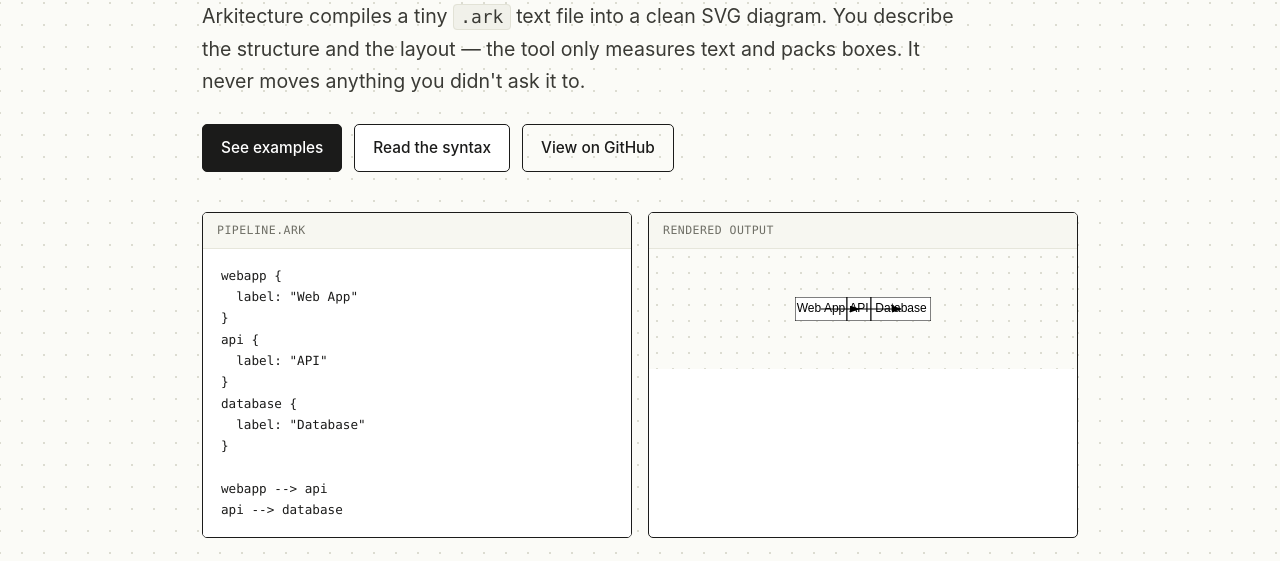
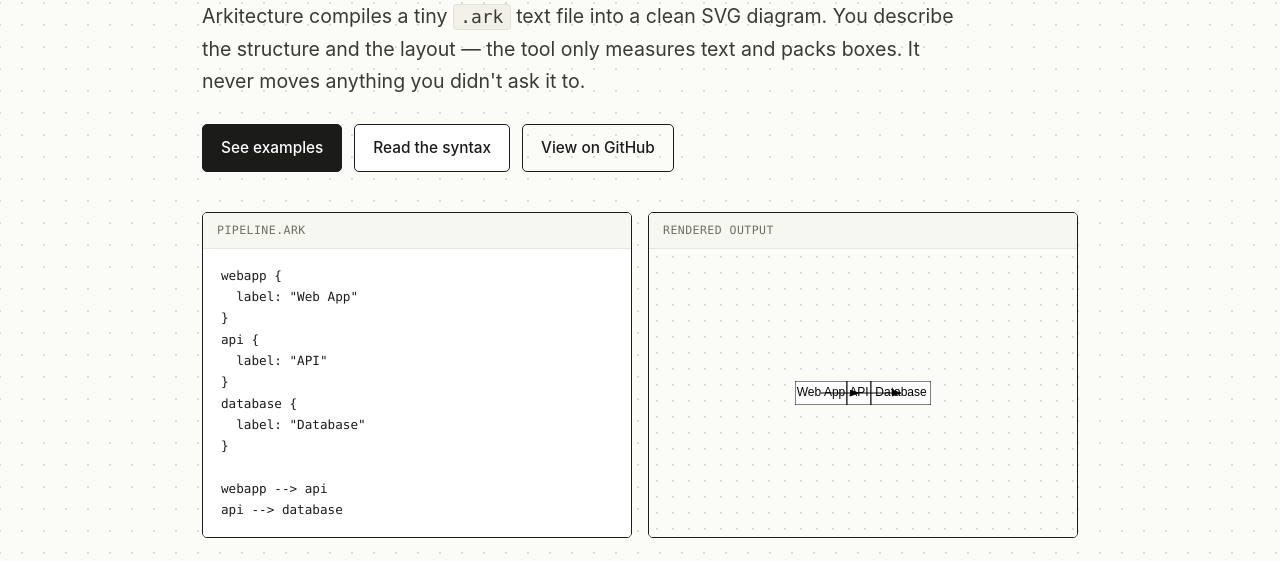
Before and after one commit to kurrik/arkitecture, a plain HTML site: page site/index.html in a window 1280 px wide. Shown: the part 239-800 px from the top of the page. Drawn offline with Linux system fonts and the light colour scheme.

Commit message:
fix(site): render panel background fills the whole panel (#6)
The two example panels stretch to equal height (the taller source), but the
render panel's dotted .render-area only took its min-height, so the panel's
plain-white background showed through below the diagram. Make .panel a flex
column and let .render-area grow (flex: 1) to fill it — the dotted background
now covers the whole panel and the diagram centres within it.


Claude-Session: https://claude.ai/code/session_017QRF1bnF3d1ZiU6ob5DkQS

Co-authored-by: Claude <noreply@anthropic.com>

```diff
--- a/site/style.css
+++ b/site/style.css
@@ -100,7 +100,7 @@ pre code { background: none; border: 0; padding: 0; }
 
 /* ---- demo / example panels ---- */
 .demo { display: grid; grid-template-columns: 1fr 1fr; gap: 16px; margin-top: 40px; align-items: stretch; }
-.panel { border: 1px solid var(--ink); border-radius: var(--radius); background: var(--card); overflow: hidden; }
+.panel { border: 1px solid var(--ink); border-radius: var(--radius); background: var(--card); overflow: hidden; display: flex; flex-direction: column; }
 .panel .panel-label {
   font-family: var(--mono); font-size: .72rem; letter-spacing: .04em; text-transform: uppercase;
   color: var(--muted); padding: 8px 14px; border-bottom: 1px solid #e6e6db; background: #f7f7f1;
@@ -108,6 +108,7 @@ pre code { background: none; border: 0; padding: 0; }
 .panel pre { border: 0; border-radius: 0; }
 .render-area {
   padding: 22px;
+  flex: 1;
   display: flex; align-items: center; justify-content: center;
   min-height: 120px;
   background-color: var(--paper);
```
